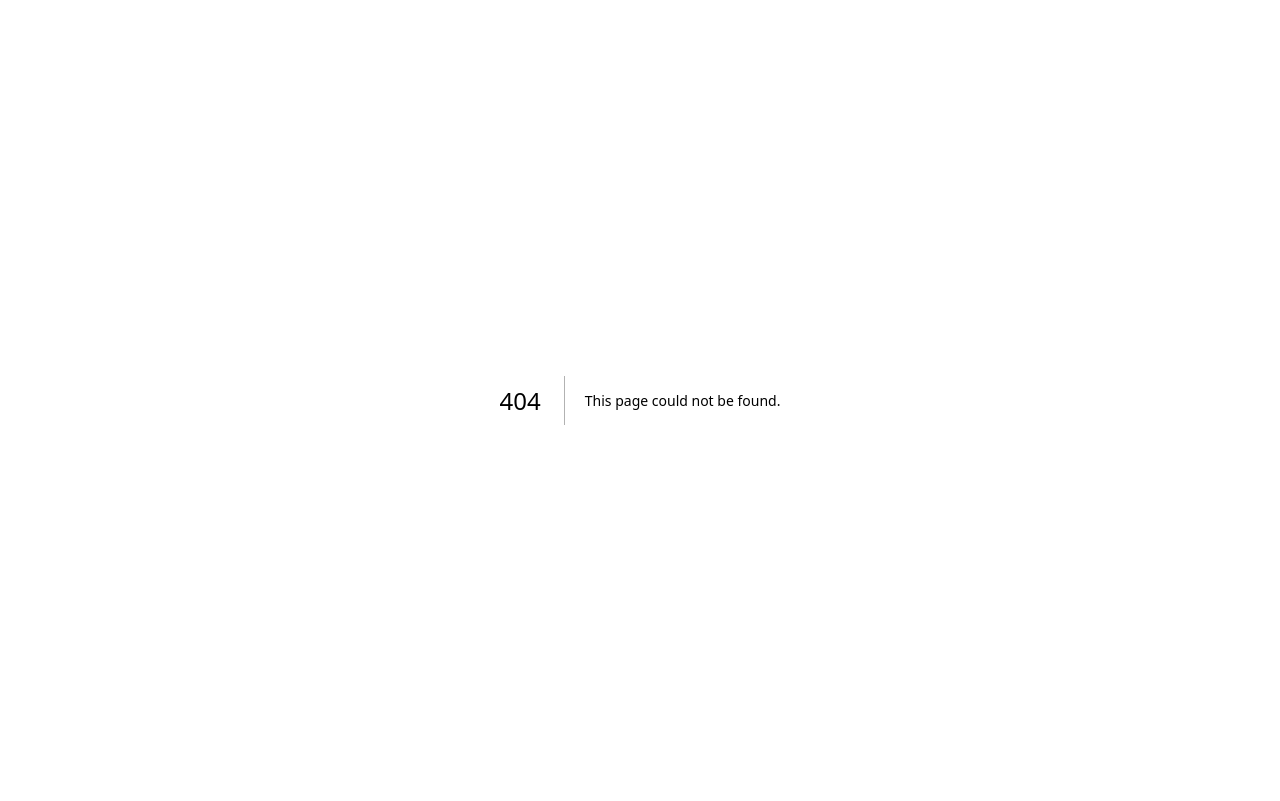
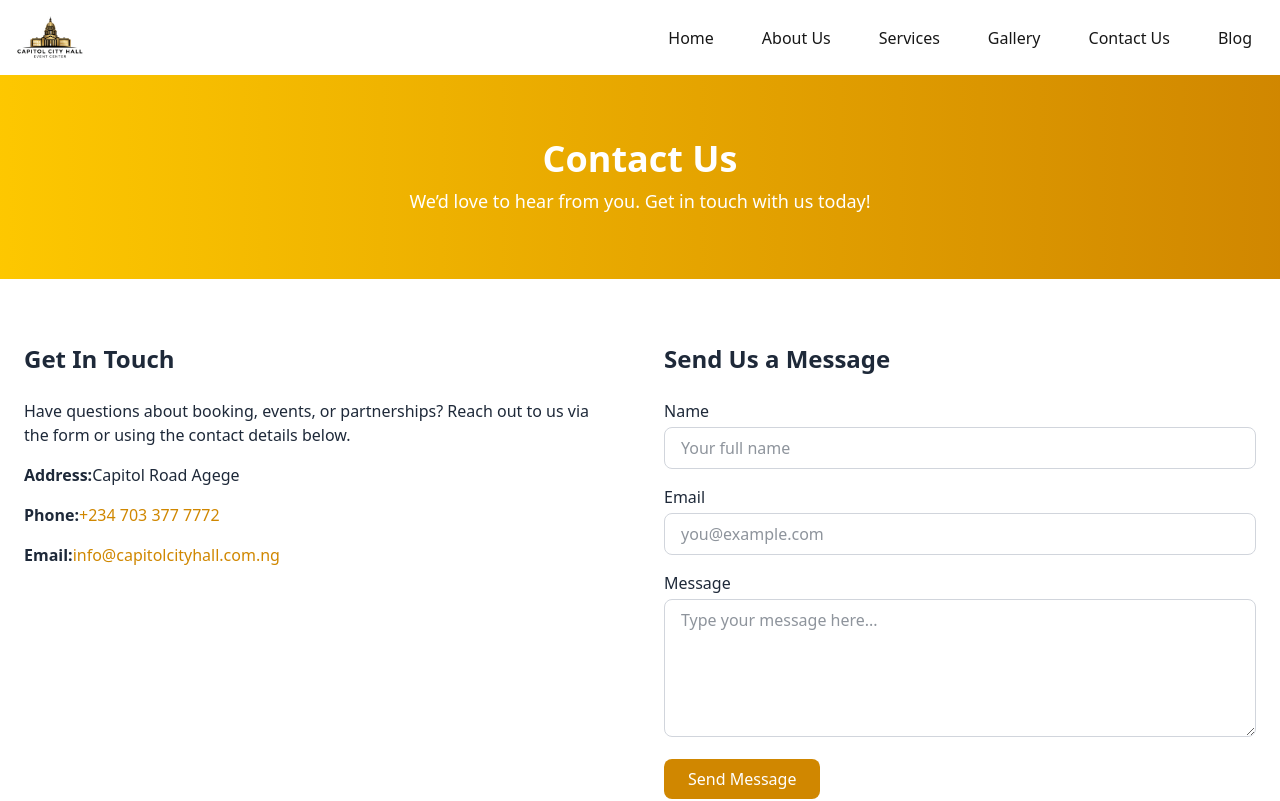
Before and after one commit to jsCoder07/capitol, a Next.js app: page /contact in a window 1280 px wide. Before the commit this address had no page. Shown: the top 801 px of the page. Built offline with nearby package versions, Linux system fonts and the light colour scheme.

Commit message:
Add files via upload

```diff
--- /dev/null
+++ b/src/app/contact/page.jsx
@@ -0,0 +1,121 @@
+import React from "react";
+import Head from "next/head";
+import Menu from "../components/Menu";
+import UpcomingEvents from "../components/sections/UpcomingEvents";
+const Contact = () => {
+  return (
+    <div>
+      <Head>
+        <title>Capitol City Event Center About Us</title>
+        <meta
+          name="description"
+          content="Your premier event center in Nigeria"
+        />
+        <link rel="icon" href="/favicon.ico" />
+      </Head>
+
+      <header>
+        <Menu />
+      </header>
+      <main className="bg-white text-gray-800">
+        {/* Hero Section */}
+        <section className="relative bg-gradient-to-r from-yellow-400 to-yellow-600 py-16 text-center text-white">
+          <h1 className="text-4xl font-bold">Contact Us</h1>
+          <p className="mt-2 text-lg">
+            We’d love to hear from you. Get in touch with us today!
+          </p>
+        </section>
+
+        {/* Contact Info + Form */}
+        <section className="container mx-auto px-6 py-16 grid md:grid-cols-2 gap-12">
+          {/* Left - Contact Info */}
+          <div>
+            <h2 className="text-2xl font-semibold mb-6">Get In Touch</h2>
+            <p className="mb-4">
+              Have questions about booking, events, or partnerships? Reach out
+              to us via the form or using the contact details below.
+            </p>
+            <ul className="space-y-4">
+              <li>
+                <span className="font-semibold">Address:</span>
+                Capitol Road Agege
+              </li>
+              <li>
+                <span className="font-semibold">Phone:</span>
+                <a
+                  href="tel:+2347033777772"
+                  className="text-yellow-600 hover:underline"
+                >
+                  +234 703 377 7772
+                </a>
+              </li>
+              <li>
+                <span className="font-semibold">Email:</span>
+                <a
+                  href="mailto:info@capitolcityhall.com.ng"
+                  className="text-yellow-600 hover:underline"
+                >
+                  info@capitolcityhall.com.ng
+                </a>
+              </li>
+            </ul>
+          </div>
+
+          {/* Right - Contact Form */}
+          <div>
+            <h2 className="text-2xl font-semibold mb-6">Send Us a Message</h2>
+            <form className="space-y-4">
+              <div>
+                <label className="block mb-1 font-medium">Name</label>
+                <input
+                  type="text"
+                  placeholder="Your full name"
+                  className="w-full rounded-lg border border-gray-300 px-4 py-2 focus:ring-2 focus:ring-yellow-500 focus:outline-none"
+                />
+              </div>
+              <div>
+                <label className="block mb-1 font-medium">Email</label>
+                <input
+                  type="email"
+                  placeholder="you@example.com"
+                  className="w-full rounded-lg border border-gray-300 px-4 py-2 focus:ring-2 focus:ring-yellow-500 focus:outline-none"
+                />
+              </div>
+              <div>
+                <label className="block mb-1 font-medium">Message</label>
+                <textarea
+                  rows={5}
+                  placeholder="Type your message here..."
+                  className="w-full rounded-lg border border-gray-300 px-4 py-2 focus:ring-2 focus:ring-yellow-500 focus:outline-none"
+                ></textarea>
+              </div>
+              <button
+                type="submit"
+                className="bg-yellow-600 text-white px-6 py-2 rounded-lg hover:bg-yellow-700 transition"
+              >
+                Send Message
+              </button>
+            </form>
+          </div>
+        </section>
+
+        {/* Google Map Embed */}
+        <section className="w-full h-80">
+
+          <iframe
+            className="w-full h-full border-0"
+            src="https://www.google.com/maps/embed?pb=!1m18!1m12!1m3!1d3963.2539347219094!2d3.321647374993771!3d6.615340693378799!2m3!1f0!2f0!3f0!3m2!1i1024!2i768!4f13.1!3m3!1m2!1s0x103b91714c447d0d%3A0xe9986feac2abe33c!2sCapitol%20Rd%2C%20Agege%2C%20102212%2C%20Lagos!5e0!3m2!1sen!2sng!4v1755693489938!5m2!1sen!2sng"
+            loading="lazy"
+            allowFullScreen
+          ></iframe>
+        </section>
+      </main>
+      <UpcomingEvents />
+      <footer className="bg-gray-800 text-white text-center p-4">
+        &copy; 2025 Capitol City Hall Nigeria. All rights reserved.
+      </footer>
+    </div>
+  );
+};
+
+export default Contact;
```
